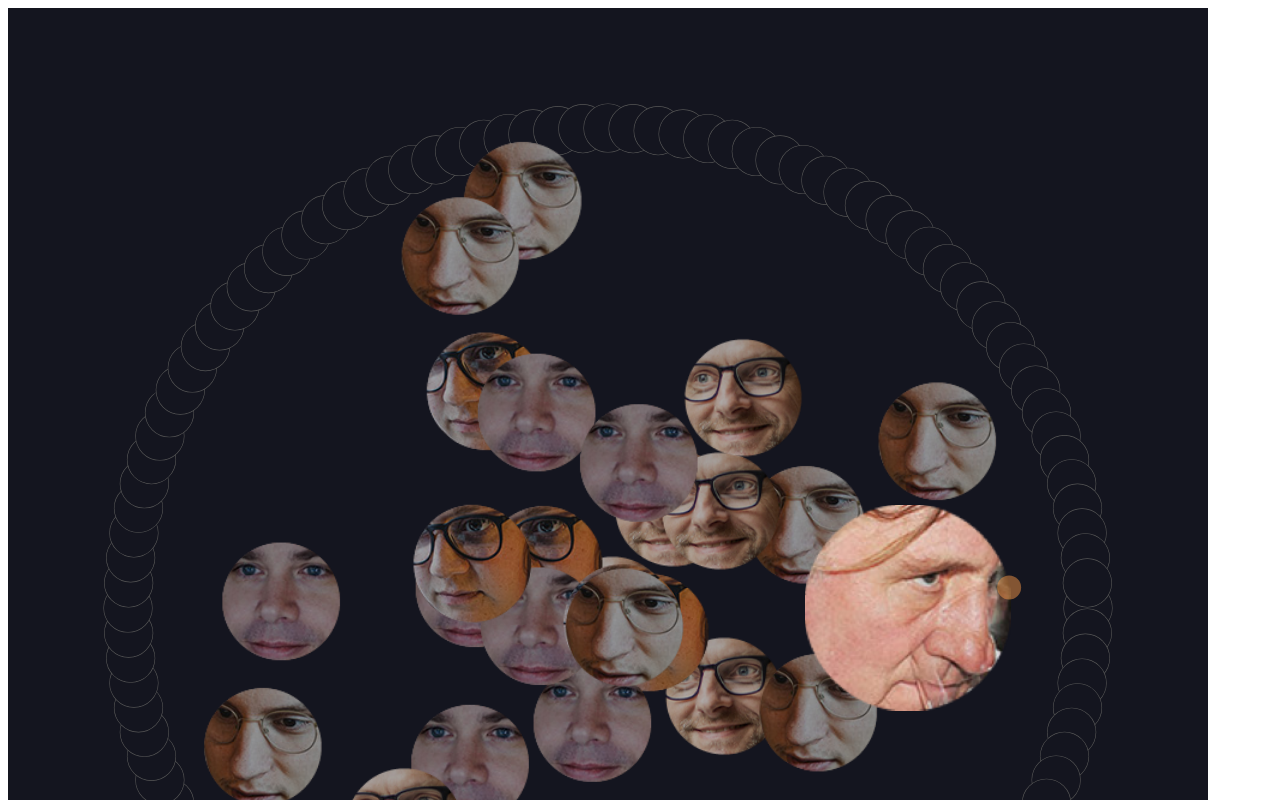
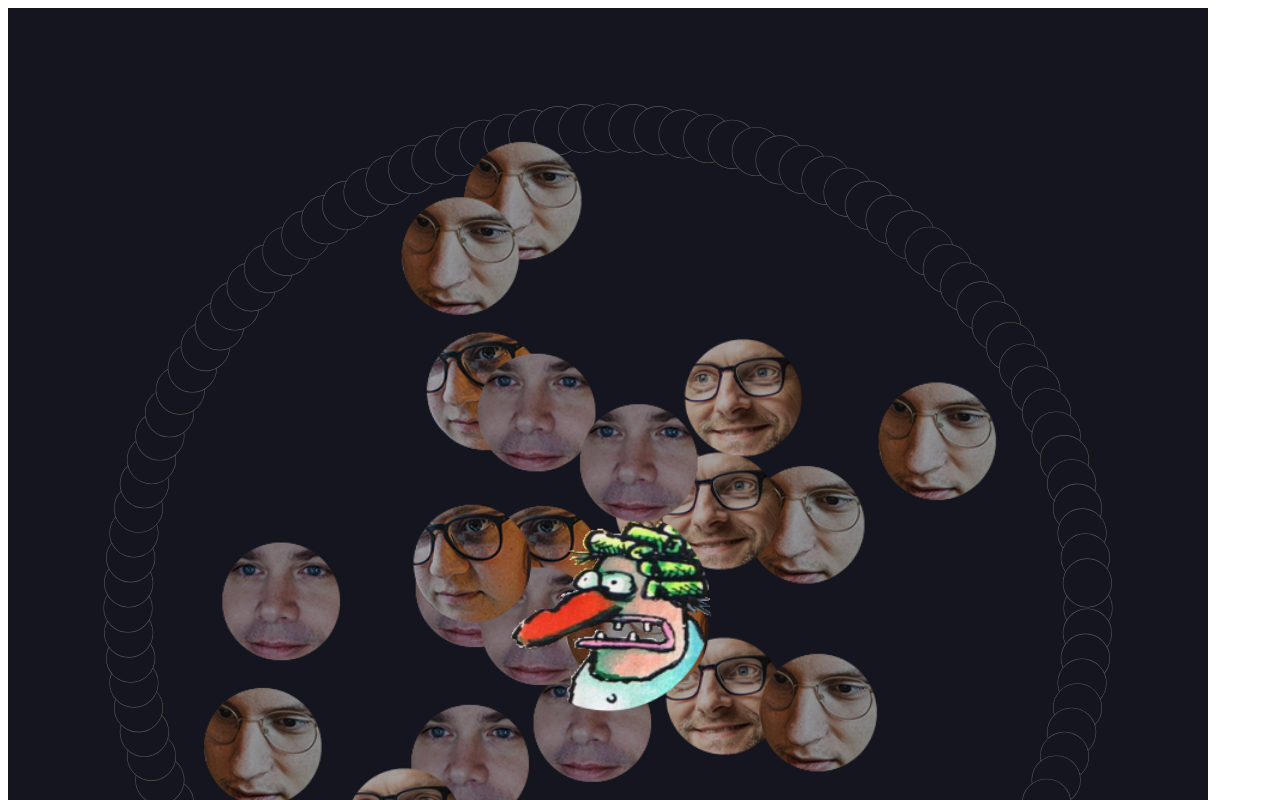
Before and after one commit to happy-bits/vinlotteri, a plain HTML site: page 04.html in a window 1280 px wide. Shown: the top 800 px of the page. Drawn offline with Linux system fonts and the light colour scheme; animation ran at ten frames a second.

Commit message:
Utse vinnare

```diff
--- a/04.html
+++ b/04.html
@@ -16,6 +16,9 @@
         const Example = {};
 
         Example.sprites = function () {
+
+            let gameState = "click-to-start"
+
 
             function createBoll(name) {
                 const t = wall.diameter / 2
@@ -36,7 +39,9 @@
                             texture: `./dearfriends/${name}.png`
                         }
                     },
-                    who:name // extra parameter
+                    extra: {
+                        who:name // extra parameter
+                    }
                 });
             }
 
@@ -119,26 +124,27 @@
             }
             Composite.add(world, bollar);
 
-            const mixerBall = Bodies.circle(wall.diameter - 150, wall.radius, mixer.radius, {
-                density: 0.005,  // hög densitet => pressas
-                frictionAir: 0.06,
-                restitution: 0.3, // 0 => 1. Elastisitet. 0 = ingen studs
-                friction: 0.01,   // 0 => 1. O = kan glida länge. 1 = stannar direkt
+            const mixerBall = Bodies.circle(wall.radius, wall.radius, mixer.radius, {
+                density: 0.015,  // hög densitet => pressas
+                frictionAir: 0.02,
+                restitution: 0.8, // 0 => 1. Elastisitet. 0 = ingen studs
+                friction: 0.02,   // 0 => 1. O = kan glida länge. 1 = stannar direkt
                 render: {
                     sprite: {
-                        //texture: `./dearfriends/drunk-172-200.png`
+                        // texture: `./dearfriends/drunk-172-200.png`
+                        texture: `./dearfriends/drunk-172-200-transparent.png`
                         //texture: `./dearfriends/wineguy.png`,
                         //texture: `./dearfriends/gerard1.png`,
                         //texture: `./dearfriends/gerard1b.png`,
                         //texture: `./dearfriends/gerard2.png`,
-                        texture: `./dearfriends/gerard3.png`,
+                        //texture: `./dearfriends/gerard3.png`,
                     }
                 },
                 extra: {
-                    //noseDefaultAngle: 2.8 // drunk
+                    noseDefaultAngle: 2.8 // drunk
                     //noseDefaultAngle: 0, // wineguy
                     //noseDefaultAngle: 0.3 // gerard2
-                    noseDefaultAngle: -0.2 // gerard4
+                    //noseDefaultAngle: -0.2 // gerard4
                 }
             });
 
@@ -157,7 +163,7 @@
             // Body.setStatic(nose, true)
             Matter.Sleeping.set(nose, true)
 
-            Composite.add(world, nose)   // Kommentera för att gömma näsan
+            //Composite.add(world, nose)   // Kommentera för att gömma näsan
 
 
             setViewport()
@@ -200,7 +206,7 @@
             }
 
             function moveAgainstWall() {
-                const force = 6 / onePlus
+                const force = 16 / onePlus
 
                 moveMixer(
                     wall.radius * Math.cos(mixer.angle) + wall.radius,
@@ -211,7 +217,7 @@
 
             function rotateMixer() {
                 const t = time / 1000
-                const rotation = 1.6 / (1 + t * t)
+                const rotation = 1.6 / onePlus
                 Body.rotate(mixerBall, rotation)
             }
 
@@ -252,6 +258,13 @@
                 checkWinner()
             }
 
+            function checkIfSomeHasWon() {
+
+                if (time >= 30000){
+                    alert(closesedBall.extra.who)
+                    gameState="player-has-won"
+                }
+            }
             document.body.onclick = () => {
 
                 /////console.log("time", time)
@@ -266,11 +279,18 @@
 
                 setInterval(() => {
 
+                    if (gameState==="player-has-won") {
+                        Runner.stop(runner, engine)
+                        return
+                    }
                     mixer.angle += 0.6 / onePlus
                     positionNose()
 
                     moveAgainstWall()
                     checkWhoIsClosesedToNose()
+                    checkIfSomeHasWon()
+                    console.log(time)
+
                 }, 100)
 
             }
```
